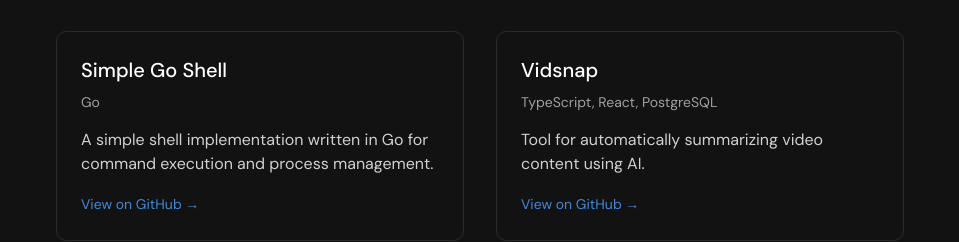
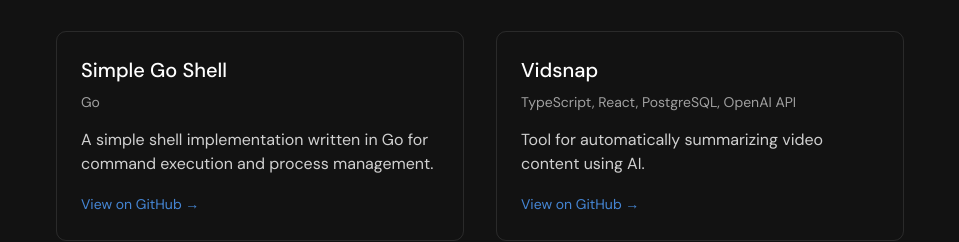
Before and after one commit to rtrin/portfolio, a Next.js app: page / in a window 1280 px wide. Shown: the part 2159-2401 px from the top of the page, without its empty margins (160-1119 px from the left). Built offline with nearby package versions, Linux system fonts and the light colour scheme.

Commit message:
add tech

```diff
--- a/src/app/page.tsx
+++ b/src/app/page.tsx
@@ -331,7 +331,7 @@ export default function Home() {
             className="border border-white/10 rounded-lg p-6 hover:border-white/20 transition-colors"
           >
             <h3 className="text-xl font-medium mb-2">Vidsnap</h3>
-            <p className="text-white/60 text-sm mb-4">TypeScript, React, PostgreSQL</p>
+            <p className="text-white/60 text-sm mb-4">TypeScript, React, PostgreSQL, OpenAI API</p>
             <p className="text-white/80 mb-4">
               Tool for automatically summarizing video content using AI.
             </p>
```
